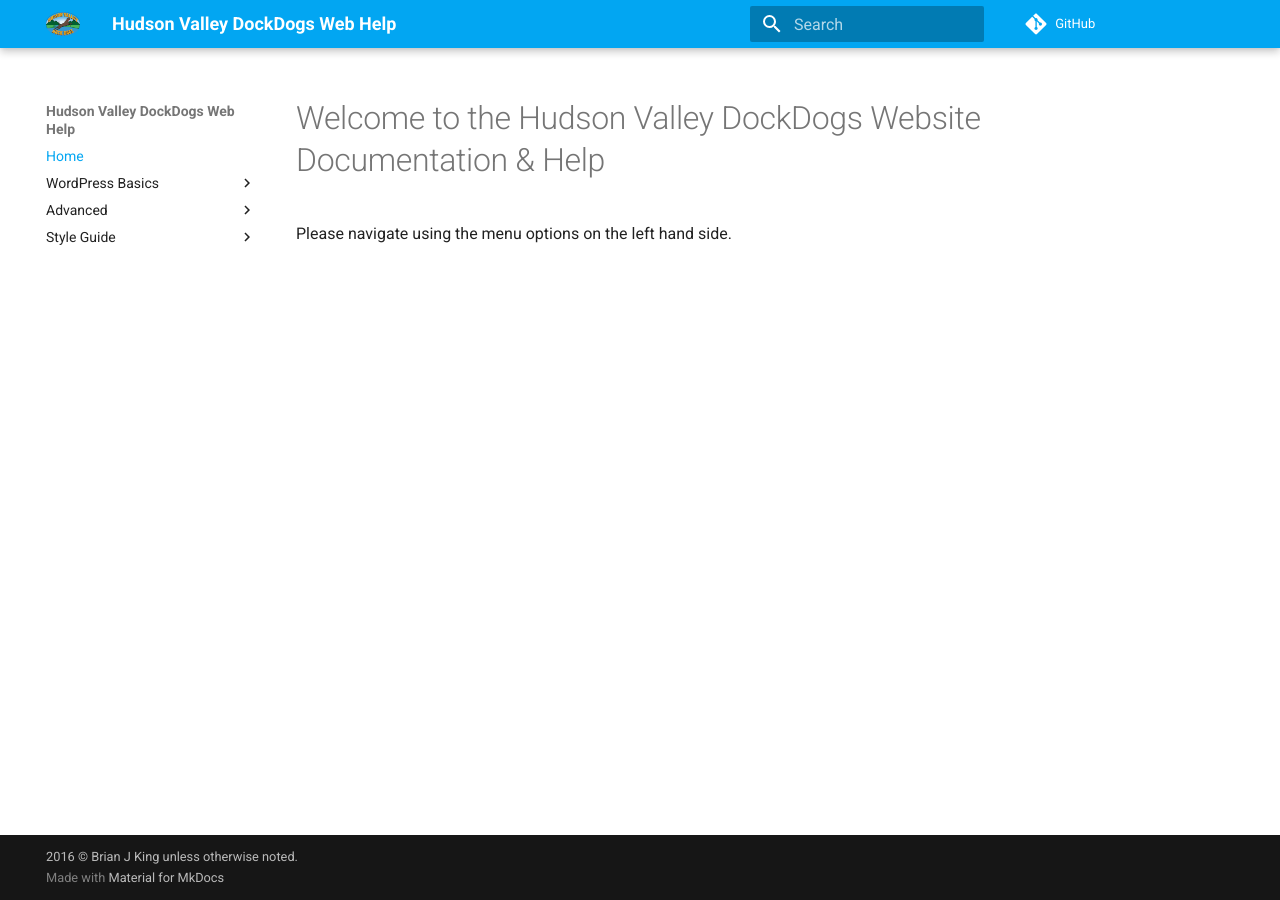
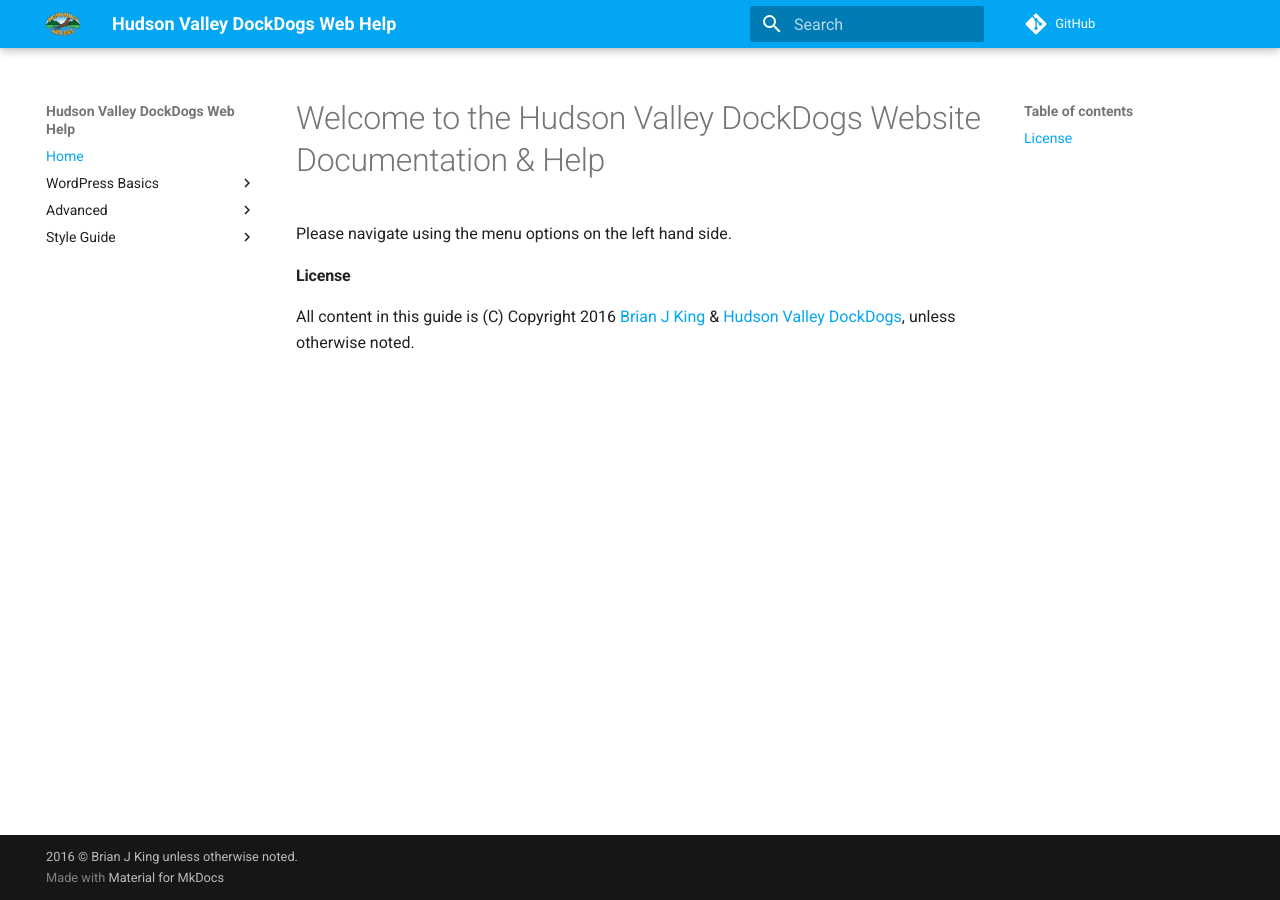
Before and after one commit to brianjking/hudsonvalleyhelp, an MkDocs documentation site: the page built from docs/index.md, in a window 1280 px wide. Built offline with MkDocs 1.6.1 and Material for MkDocs 9.7.7, drawn with Linux system fonts in a browser that asks for light colours; comment, search, counter and statistics services are not loaded; old or Windows-style settings are respelled for this version of MkDocs.

Commit message:
adding license

```diff
--- a/docs/index.md
+++ b/docs/index.md
@@ -1,3 +1,8 @@
 # Welcome to the Hudson Valley DockDogs Website Documentation & Help
 
 Please navigate using the menu options on the left hand side.
+
+
+#### License
+
+All content in this guide is (C) Copyright 2016 [Brian J King](https://github.com/brianjking) & [Hudson Valley DockDogs](https://hudsonvalleydockdogs.com), unless otherwise noted.
```
